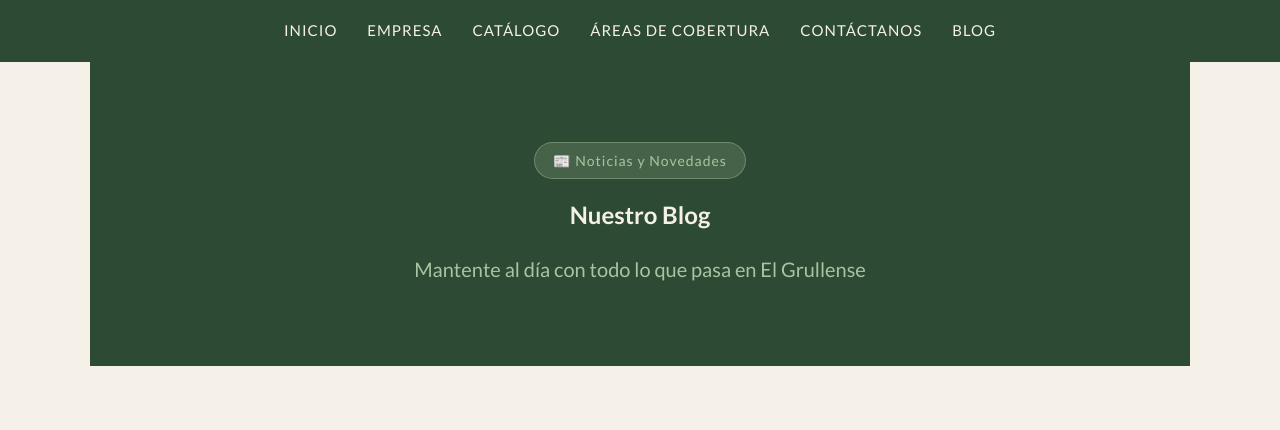
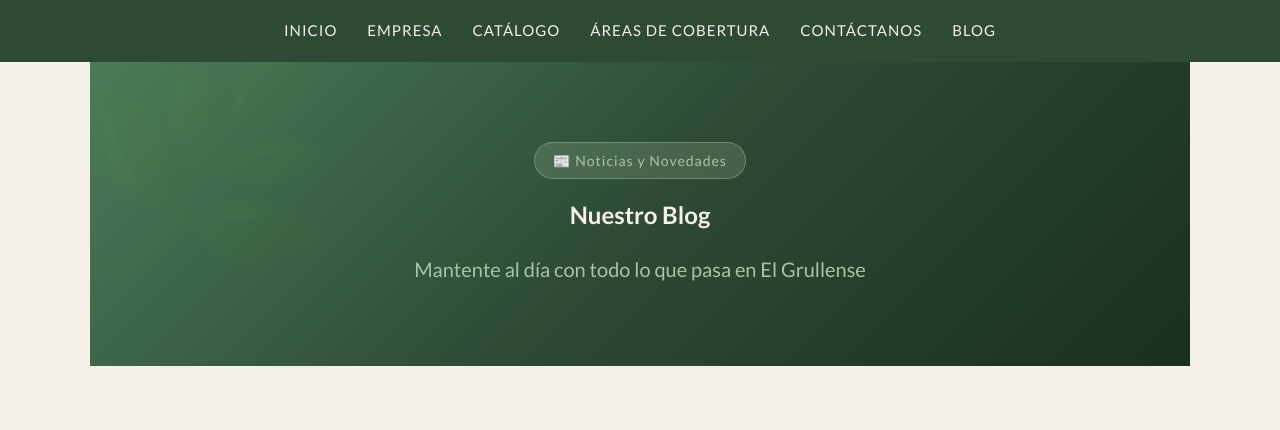
Before and after one commit to itsrolon/lechuguillas-grullense, a plain HTML site: page blog.html in a window 1280 px wide. Shown: the top 430 px of the page. Drawn offline with nearby package versions, Linux system fonts and the light colour scheme.

Commit message:
Mejoras de diseño hero y estilos

```diff
--- a/styles.css
+++ b/styles.css
@@ -339,13 +339,26 @@
 /* ---- HERO CATÁLOGO Y BLOG ---- */
 #catalogo-hero,
 #blog-hero {
-  background-color: #2D4A35;
+  background: linear-gradient(135deg, #4A7C59 0%, #2D4A35 50%, #1a2f20 100%);
   color: #F5F0E8;
   text-align: center;
   padding: 80px 20px;
   display: flex;
   align-items: center;
   justify-content: center;
+  position: relative;
+  overflow: hidden;
+}
+
+#catalogo-hero::before,
+#blog-hero::before {
+  content: '🌿';
+  position: absolute;
+  font-size: 220px;
+  opacity: 0.05;
+  left: -20px;
+  top: -20px;
+  line-height: 1;
 }
 /* ---- CATÁLOGO ---- */
 .productos-grid {
```
Also changed, not shown: index.html (+0 -1 lines).
